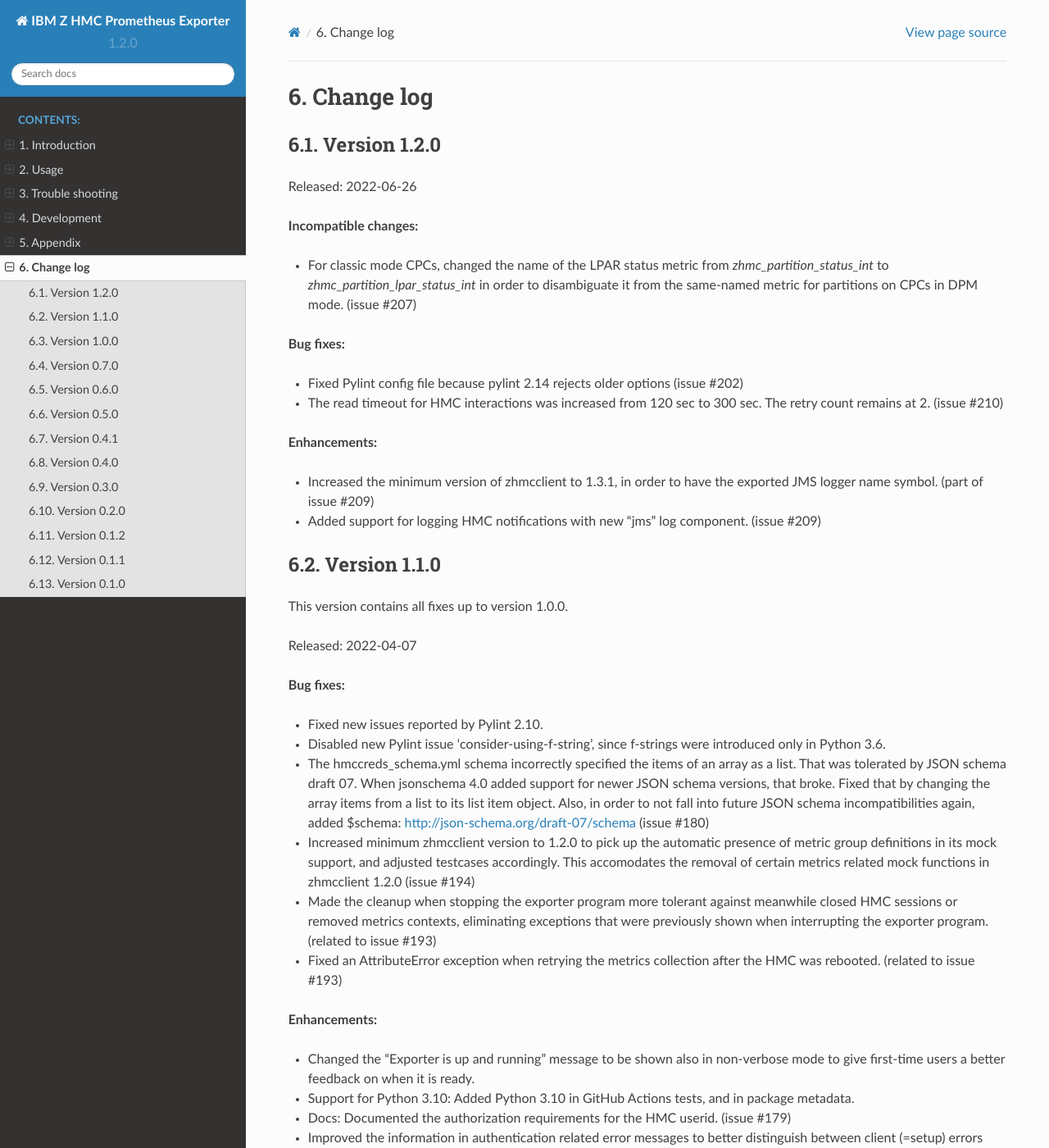
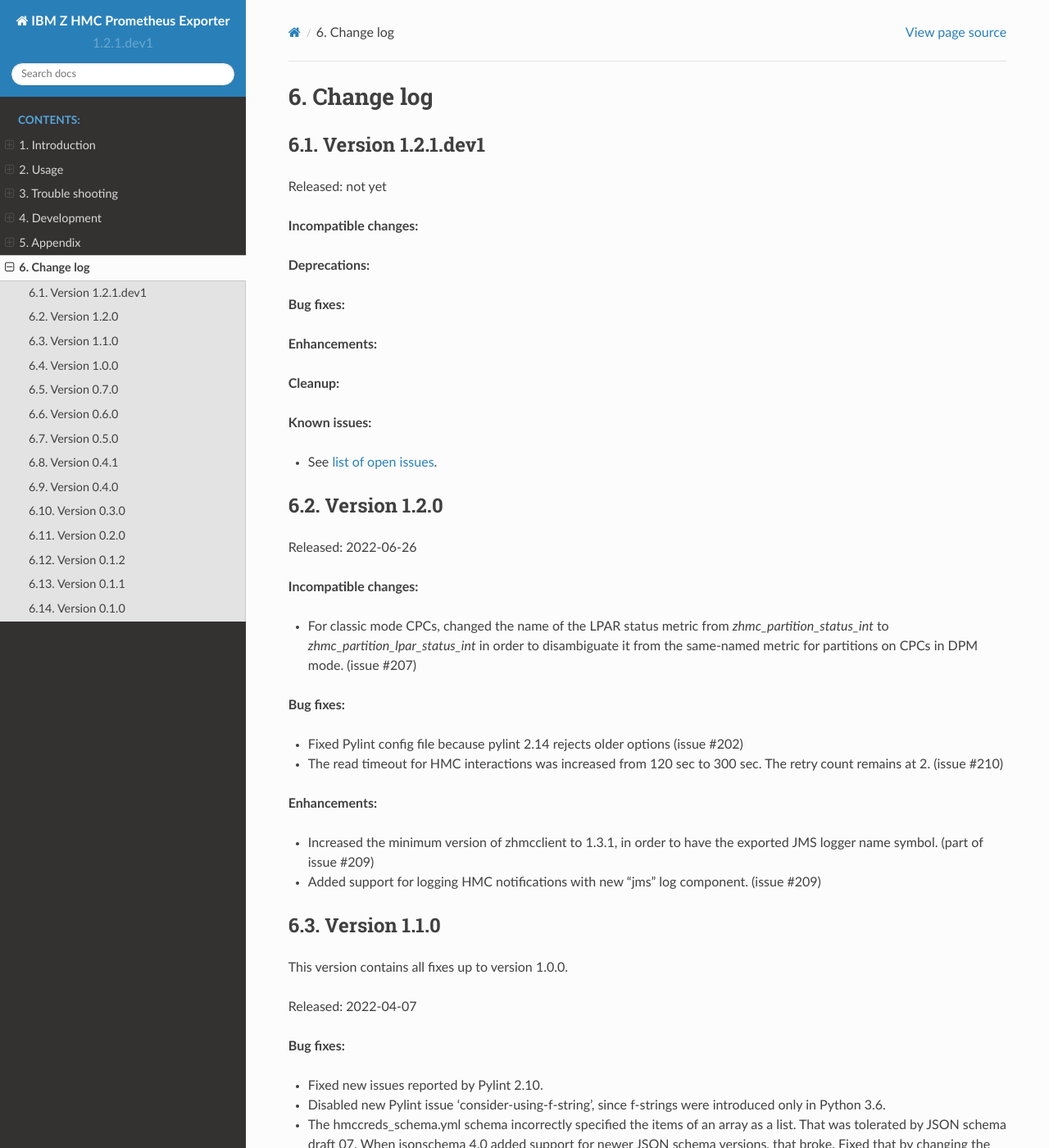
Before and after one commit to zhmcclient/zhmc-prometheus-exporter, a Sphinx documentation site: the page built from docs/changes.rst, in a window 1280 px wide and 1400 px high. Shown: the whole window at 82% size. Built offline with Sphinx 7.4.7 and the Read the Docs theme 2.0.0, drawn with Linux system fonts in a browser that asks for light colours; some of the changed text lies outside the part shown.

Commit message:
Start 1.2.1
Signed-off-by: Andreas Maier <maiera@de.ibm.com>

```diff
--- a/docs/changes.rst
+++ b/docs/changes.rst
@@ -15,6 +15,28 @@
 
 Change log
 ----------
+
+
+Version 1.2.1.dev1
+^^^^^^^^^^^^^^^^^^
+
+Released: not yet
+
+**Incompatible changes:**
+
+**Deprecations:**
+
+**Bug fixes:**
+
+**Enhancements:**
+
+**Cleanup:**
+
+**Known issues:**
+
+* See `list of open issues`_.
+
+.. _`list of open issues`: https://github.com/zhmcclient/zhmc-prometheus-exporter/issues
 
 
 Version 1.2.0
--- a/zhmc_prometheus_exporter/_version.py
+++ b/zhmc_prometheus_exporter/_version.py
@@ -25,4 +25,4 @@
 #:
 #: * "M.N.P.dev1": A not yet released version M.N.P
 #: * "M.N.P": A released version M.N.P
-__version__ = '1.2.0'
+__version__ = '1.2.1.dev1'
```
